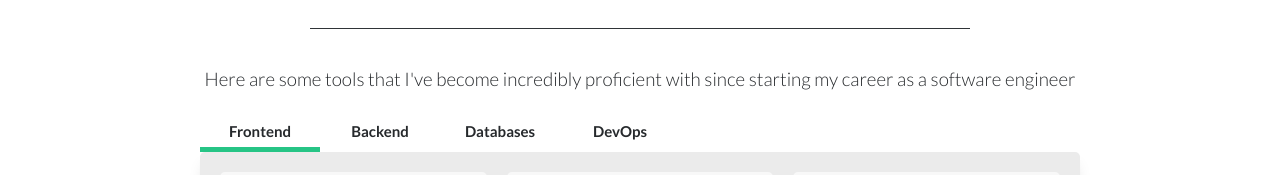
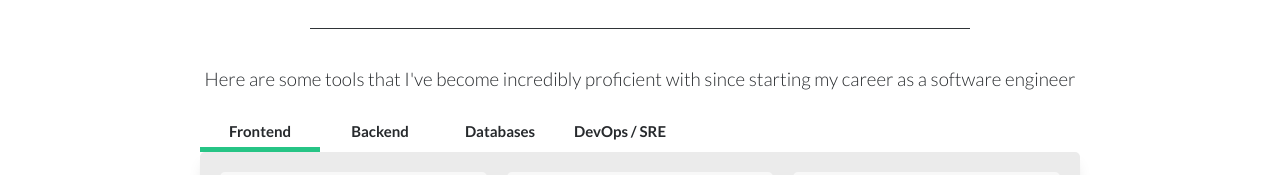
Before and after one commit to blchelle/portfolio-webpage, a React (Vite) app: page / in a window 1280 px wide. Shown: the part 1580-1755 px from the top of the page. Built offline with nearby package versions, Linux system fonts and the light colour scheme.

Commit message:
#204: Add CircleCI to skills section

```diff
--- a/src/content/experiences.tsx
+++ b/src/content/experiences.tsx
@@ -46,7 +46,7 @@ const bulletPoints: { [key: string]: React.ReactElement<HTMLLIElement>[] } = {
 	],
 	willowglen: [
 		<li>
-			Developed a backend application with <Highlight text='C++' /> and <Highlight text='MariaDB' />
+			Developed a backend application with <Highlight text='C++' />, <Highlight text='MariaDB' />
 			, and <Highlight text='Redis' /> that is used to save the lives of metro-rail track workers.
 		</li>,
 		<li>
--- a/src/content/skills.ts
+++ b/src/content/skills.ts
@@ -1,6 +1,7 @@
 import { ITool } from '@components/Tool';
 
 import { ReactComponent as bashLogo } from '@assets/logos/bash.svg';
+import { ReactComponent as circleciLogo } from '@assets/logos/circleci.svg';
 import { ReactComponent as cppLogo } from '@assets/logos/cpp.svg';
 import { ReactComponent as concourseLogo } from '@assets/logos/concourse.svg';
 import { ReactComponent as cssLogo } from '@assets/logos/css.svg';
@@ -79,12 +80,13 @@ const SKILLS: ISkillCategory[] = [
 		],
 	},
 	{
-		title: 'DevOps',
+		title: 'DevOps / SRE',
 		skills: [
 			{ name: 'Git', Logo: gitLogo },
 			{ name: 'Docker', Logo: dockerLogo },
 			{ name: 'Kubernetes', Logo: kubernetesLogo },
 			{ name: 'Concourse', Logo: concourseLogo },
+			{ name: 'CircleCI', Logo: circleciLogo },
 			{ name: 'Splunk', Logo: splunkLogo },
 			{ name: 'Grafana', Logo: grafanaLogo },
 			{ name: 'Bash', Logo: bashLogo },
```
Also changed, not shown: src/assets/logos/circleci.svg (added).
